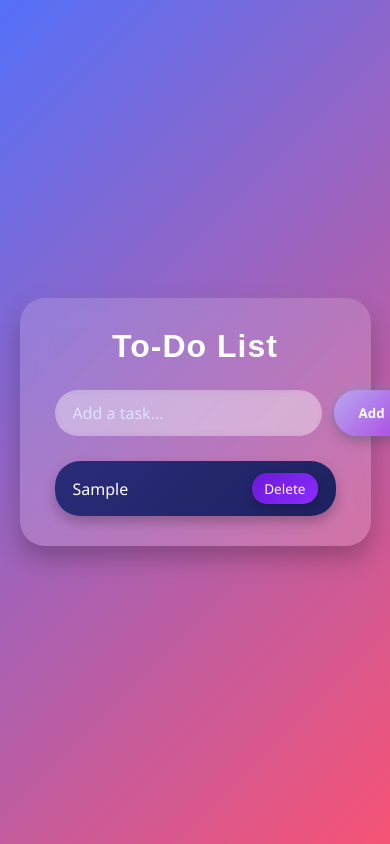
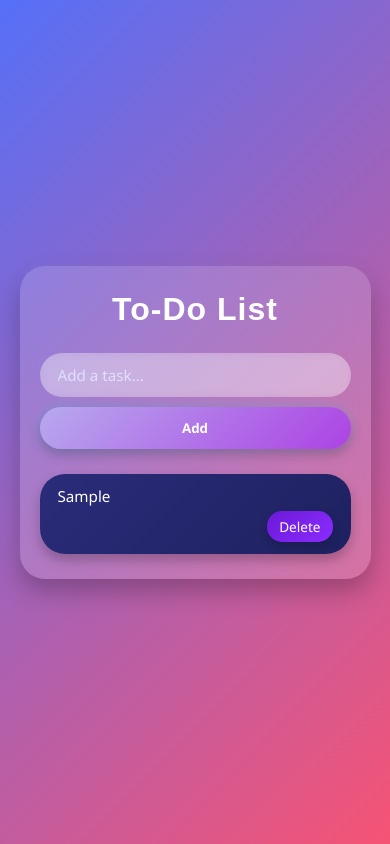
Before and after one commit to Ayandamakamu/ayanda-makamu-to-do-list, a plain HTML site: page index.html in a window 390 px wide. Both pictures are taken after typing "Sample" into the empty fields and a click on the button "Add". Drawn offline with Linux system fonts and the light colour scheme.

Commit message:
Update style.css

```diff
--- a/style.css
+++ b/style.css
@@ -13,16 +13,19 @@ body {
   background: linear-gradient(135deg, #5570f8, #f65374);
 }
 
+@media (max-width: 500px) {
 h1 {
   font-family: 'Montserrat', sans-serif;
   font-weight: 800;
+  font-size: 1.5rem;
   letter-spacing: 2px;
+}
 }
 
 .todo-container {
   background: rgba(255, 255, 255, 0.15);
   backdrop-filter: blur(12px);
-  padding: 30px 35px;
+  padding: 25px 20px;
   border-radius: 25px;
   box-shadow: 0 12px 25px rgba(0,0,0,0.25);
   width: 360px;
@@ -40,10 +43,13 @@ h1 {
 
 }
 
+@media (max-width: 500px) {
 .input-container {
   display: flex;
-  gap: 12px;
+  flex-direction: column;
+  gap: 10px;
   margin-bottom: 25px;
+}
 }
 
 #task-input {
@@ -56,6 +62,7 @@ h1 {
   background: rgba(255,255,255,0.3);
   color: #fff;
   backdrop-filter: blur(5px);
+  font-size: 0.95rem;
 }
 
 #task-input::placeholder {
@@ -65,6 +72,7 @@ h1 {
 #add-btn {
   padding: 12px 25px;
   border: none;
+  width: 100%;
   border-radius: 25px;
  background: linear-gradient(135deg, #b7a9ee, #ac43e4);
   color: #fff;
@@ -93,17 +101,22 @@ box-shadow: 0 6px 12px rgba(0,0,0,0.2), 0 0 12px rgba(0,255,255,0.2);
   gap: 12px;
 }
 
+@media (max-width: 500px) {
 .task-item {
+ flex-direction: column;
    background: linear-gradient(135deg, #2a2c7a, #1e215f);
   color: #fff;
   padding: 12px 18px;
   border-radius: 25px;
   display: flex;
   justify-content: space-between;
-  align-items: center;
+  align-items: flex-start;
+    gap: 5px;
   cursor: pointer;
+  font-size: 0.95rem;
   box-shadow: 0 6px 12px rgba(0,0,0,0.25), 0 2px 6px rgba(255,255,255,0.05);
   transition: transform 0.15s, background 0.2s;
+}
 }
 
 .task-item:hover {
@@ -128,6 +141,7 @@ box-shadow: 0 4px 10px rgba(0,0,0,0.2);
   cursor: pointer;
   font-size: 0.85rem;
   transition: background 0.2s, transform 0.15s;
+  align-self: flex-end;
 }
 
 .delete-btn:hover {
```
